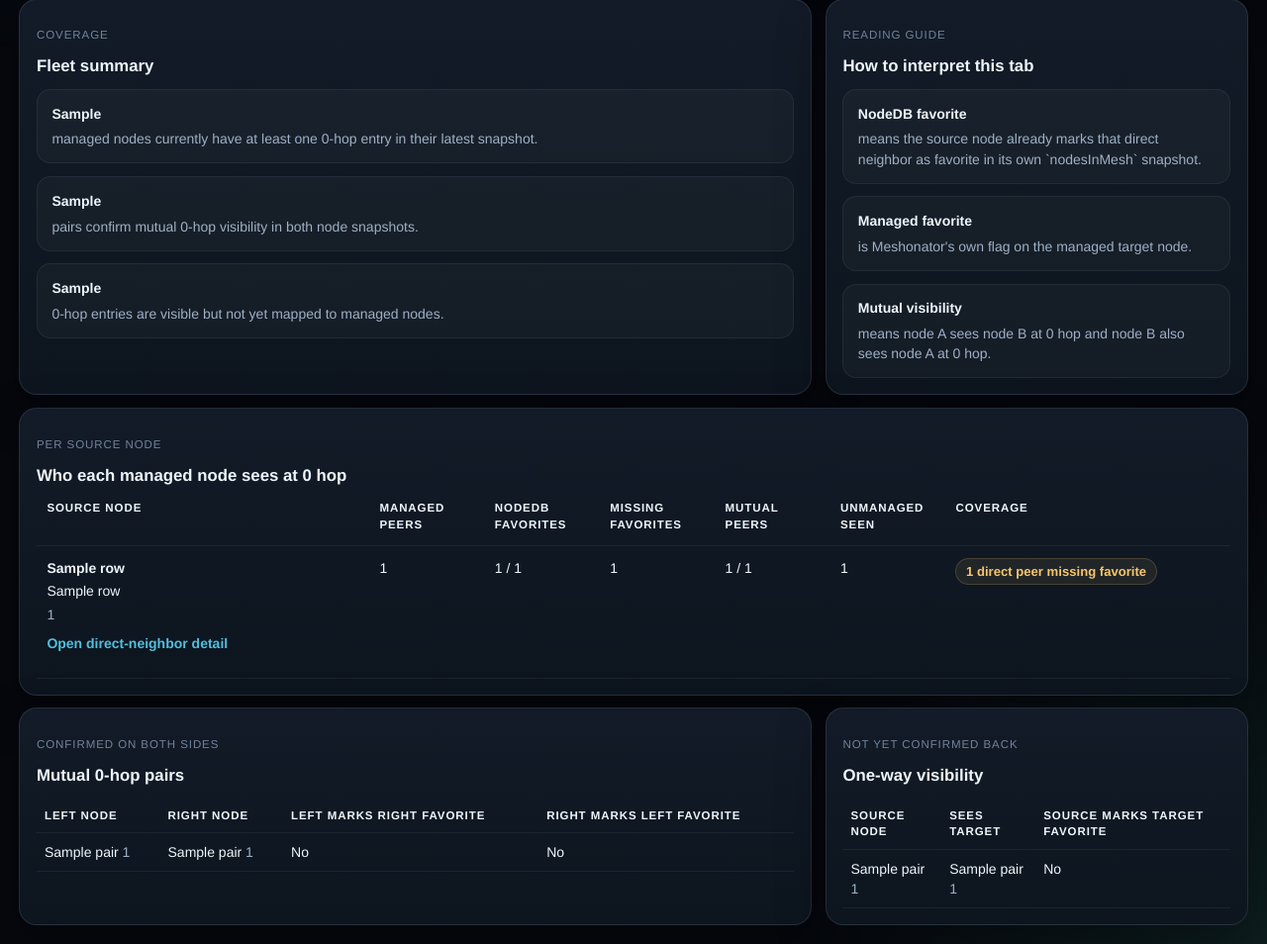
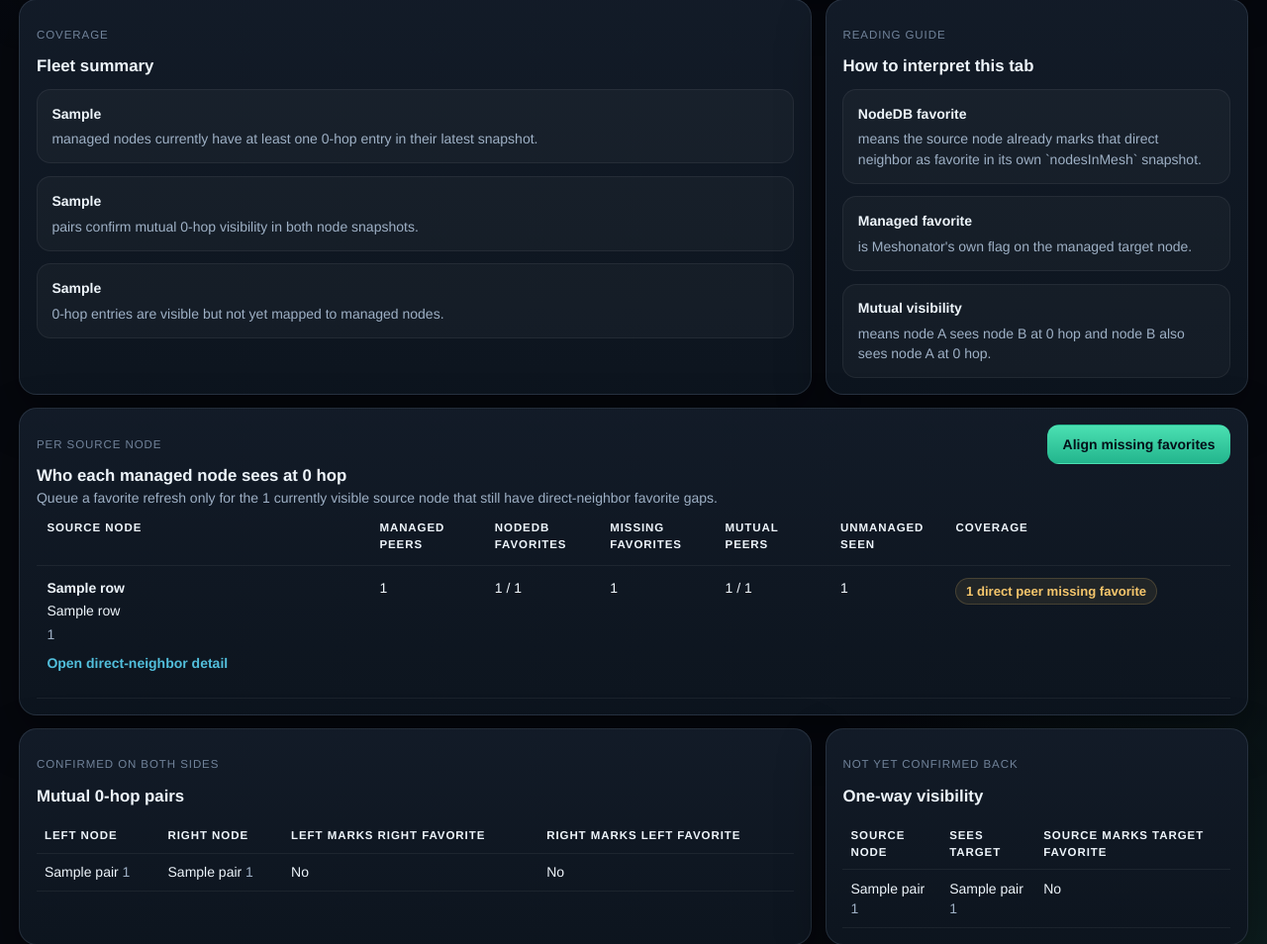
Before and after one commit to zm0ra/meshonator, a FastAPI app: template src/meshonator/templates/visibility.html in a window 1280 px wide. Shown: the part 487-1441 px from the top of the page at 99% size. Run offline with FastAPI, Linux system fonts and the light colour scheme; the template is opened without the code that fills it: most values are stand-ins (such as "Sample title", 1, 10 or a date in 2020); parts of the project's set-up code (start-up, migrations or seed data) failed here and were passed over; some libraries are stand-ins or nearby versions.

Commit message:
Add visibility favorite alignment action

```diff
--- a/src/meshonator/api/app.py
+++ b/src/meshonator/api/app.py
@@ -1197,6 +1197,18 @@ def _queue_bulk_nodedb_mutation_job(
     )
     enqueue_bulk_nodedb_job(job.id, registry)
     return job
+
+
+def _redirect_with_status(base_url: str | None, *, message: str | None = None, error: str | None = None) -> RedirectResponse:
+    target = base_url or "/nodes"
+    if not target.startswith("/"):
+        target = "/nodes"
+    separator = "&" if "?" in target else "?"
+    if message:
+        return RedirectResponse(url=f"{target}{separator}message={quote_plus(message)}", status_code=303)
+    if error:
+        return RedirectResponse(url=f"{target}{separator}error={quote_plus(error)}", status_code=303)
+    return RedirectResponse(url=target, status_code=303)
 
 
 def _channels_to_patch(channels: list[Any]) -> list[dict[str, Any]]:
@@ -1971,6 +1983,15 @@ def visibility_page(
         "favorite_gaps": sum(row["missing_favorite_count"] for row in filtered_source_rows),
         "unmanaged_seen": sum(row["unmanaged_peer_count"] for row in filtered_source_rows),
     }
+    alignable_source_node_ids = [str(row["node_id"]) for row in filtered_source_rows if row.get("missing_favorite_count", 0) > 0]
+    visibility_params = [("provider", provider or "meshtastic")]
+    if q:
+        visibility_params.append(("q", q))
+    if source_filter != "all":
+        visibility_params.append(("source_filter", source_filter))
+    if relation_filter != "all":
+        visibility_params.append(("relation_filter", relation_filter))
+    visibility_current_url = f"/visibility?{urlencode(visibility_params)}"
     return templates.TemplateResponse(
         request,
         "visibility.html",
@@ -1985,6 +2006,8 @@ def visibility_page(
             "one_way_pairs": filtered_one_way_pairs,
             "metrics": filtered_metrics,
             "fleet_metrics": snapshot["metrics"],
+            "alignable_source_node_ids": alignable_source_node_ids,
+            "visibility_current_url": visibility_current_url,
             "ui_message": request.query_params.get("message"),
             "ui_error": request.query_params.get("error"),
         },
@@ -2554,6 +2577,8 @@ def ui_nodes_nodedb_routing_favorites(
 def ui_nodes_nodedb_routing_favorites_refresh(
     allowed_roles_text: str = Form("ROUTER\nROUTER_LATE\nCLIENT_BASE"),
     source_max_hops: int = Form(0),
+    selected_node_ids: list[str] = Form(default=[]),
+    redirect_to: str | None = Form(None),
     remove_unseen: bool = Form(False),
     dry_run: bool = Form(False),
     db: Session = Depends(get_db),
@@ -2562,18 +2587,25 @@ def ui_nodes_nodedb_routing_favorites_refresh(
     try:
         all_nodes = InventoryService(db).list_nodes()
         if not all_nodes:
-            return RedirectResponse(url="/nodes?error=No+managed+nodes+found", status_code=303)
+            return _redirect_with_status(redirect_to, error="No managed nodes found")
+
+        source_nodes = all_nodes
+        if selected_node_ids:
+            resolved_ids = {str(node_id) for node_id in _parse_uuid_list(selected_node_ids)}
+            source_nodes = [node for node in all_nodes if str(node.id) in resolved_ids]
+            if not source_nodes:
+                return _redirect_with_status(redirect_to, error="No selected source nodes found for favorite refresh")
 
         allowed_roles = set(_normalize_roles(allowed_roles_text))
-        destination_node_ids = [str(node.id) for node in all_nodes if node.id is not None]
+        destination_node_ids = [str(node.id) for node in source_nodes if node.id is not None]
         seen_target_ids = _collect_routing_favorite_targets(
             db=db,
-            source_nodes=all_nodes,
+            source_nodes=source_nodes,
             allowed_roles=allowed_roles,
             max_hops=source_max_hops,
         )
         current_favorite_ids = _collect_current_routing_favorite_targets(
-            source_nodes=all_nodes,
+            source_nodes=source_nodes,
             allowed_roles=allowed_roles,
         )
         stale_target_ids = sorted(set(current_favorite_ids) - set(seen_target_ids)) if remove_unseen else []
@@ -2605,16 +2637,14 @@ def ui_nodes_nodedb_routing_favorites_refresh(
             )
 
         if not created_jobs:
-            return RedirectResponse(
-                url="/nodes?error=No+0-hop+favorite+refresh+changes+detected",
-                status_code=303,
-            )
+            return _redirect_with_status(redirect_to, error="No 0-hop favorite refresh changes detected")
 
         AuditService(db).log(
             actor=user.username,
             source="ui",
             action="node.nodedb.favorite_refresh.queue",
             metadata={
+                "source_node_ids": destination_node_ids,
                 "source_max_hops": source_max_hops,
                 "allowed_roles": sorted(allowed_roles),
                 "remove_unseen": remove_unseen,
@@ -2629,10 +2659,9 @@ def ui_nodes_nodedb_routing_favorites_refresh(
         if stale_target_ids:
             message += f" and remove_favorite for {len(stale_target_ids)} stale targets"
         message += ". Job IDs: " + ", ".join(str(job.id) for job in created_jobs)
-        return RedirectResponse(url=f"/nodes?message={quote_plus(message)}", status_code=303)
+        return _redirect_with_status(redirect_to, message=message)
     except Exception as exc:
-        error = quote_plus(f"Favorite refresh failed: {exc}")
-        return RedirectResponse(url=f"/nodes?error={error}", status_code=303)
+        return _redirect_with_status(redirect_to, error=f"Favorite refresh failed: {exc}")
 
 
 @app.post("/ui/nodes/compare-sync")
--- a/src/meshonator/static/css/app.css
+++ b/src/meshonator/static/css/app.css
@@ -785,6 +785,10 @@ details summary {
   grid-template-columns: repeat(auto-fit, minmax(240px, 1fr));
   gap: 0.75rem;
 }
+.visibility-align-form {
+  justify-content: flex-end;
+}
+
 
 .option-card {
   display: flex;
--- a/src/meshonator/templates/visibility.html
+++ b/src/meshonator/templates/visibility.html
@@ -100,7 +100,21 @@
       <p class="eyebrow">Per source node</p>
       <h2>Who each managed node sees at 0 hop</h2>
     </div>
+    {% if alignable_source_node_ids %}
+    <form method="post" action="/ui/nodes/nodedb/routing-favorites/refresh" class="button-row visibility-align-form">
+      {% for node_id in alignable_source_node_ids %}
+      <input type="hidden" name="selected_node_ids" value="{{ node_id }}" />
+      {% endfor %}
+      <input type="hidden" name="allowed_roles_text" value="ROUTER&#10;ROUTER_LATE&#10;CLIENT_BASE" />
+      <input type="hidden" name="source_max_hops" value="0" />
+      <input type="hidden" name="redirect_to" value="{{ visibility_current_url }}" />
+      <button type="submit">Align missing favorites</button>
+    </form>
+    {% endif %}
   </div>
+  {% if alignable_source_node_ids %}
+  <p class="muted">Queue a favorite refresh only for the {{ alignable_source_node_ids|length }} currently visible source node{% if alignable_source_node_ids|length != 1 %}s{% endif %} that still have direct-neighbor favorite gaps.</p>
+  {% endif %}
   <div class="table-wrap"><table class="data-table visibility-source-table">
     <colgroup>
       <col class="visibility-source-col-main" />
```
Also changed, not shown: tests/api/test_bulk_nodedb_queue.py (+51 -0 lines), tests/api/test_visibility_ui.py (+2 -0 lines).
